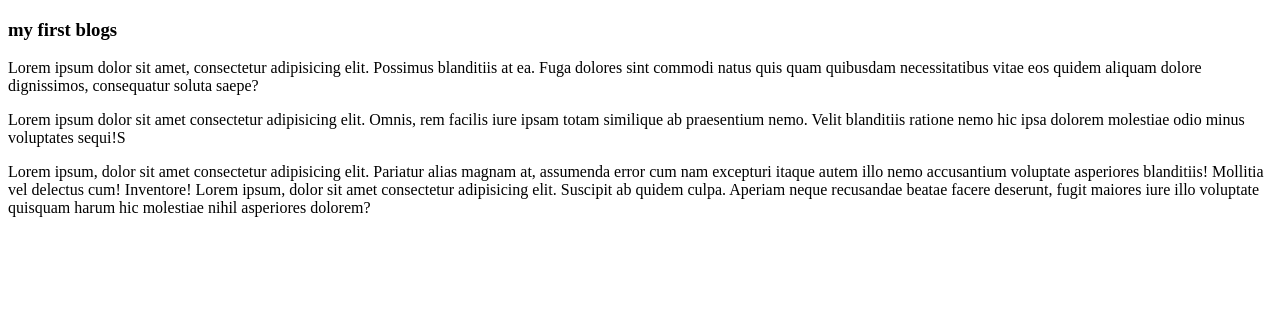
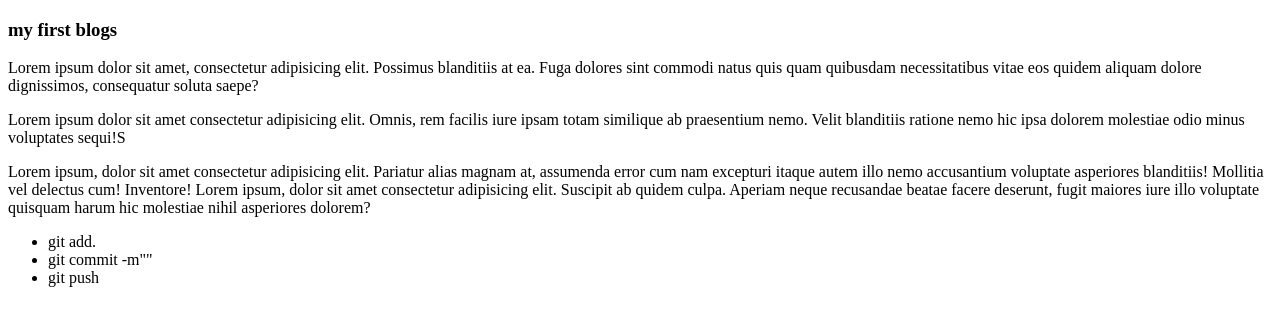
Before and after one commit to Mhasan4D/my-first-github-repo, a plain HTML site: page index.html in a window 1280 px wide. Drawn offline with Linux system fonts and the light colour scheme.

Commit message:
my second blog

```diff
--- a/index.html
+++ b/index.html
@@ -20,6 +20,12 @@
             Lorem ipsum, dolor sit amet consectetur adipisicing elit. Suscipit ab quidem culpa. Aperiam neque recusandae beatae facere deserunt, fugit maiores iure illo voluptate quisquam harum hic molestiae nihil asperiores dolorem?
          </p>
 
+         <ul>
+            <li>git add.</li>
+            <li>git commit -m""</li>
+            <li>git push</li>
+         </ul>
+
 
 
 
```
